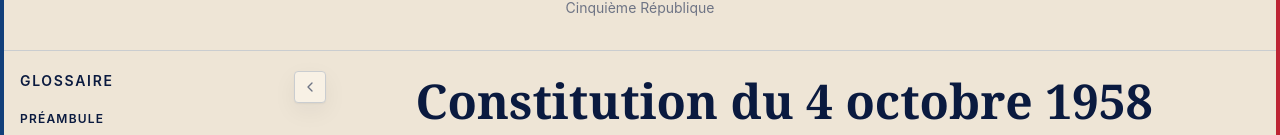
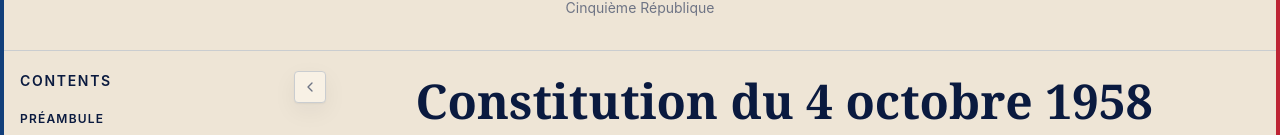
Before and after one commit to Talibabtou/demos-cratos, a Next.js app: page /en/constitution-reader in a window 1280 px wide. Both pictures are taken after a click on the button 36 px from the left and 743 px from the top of the page. Shown: the part 656-791 px from the top of the page. Built offline with nearby package versions, Linux system fonts and the light colour scheme.

Commit message:
fix: changed glossaire to contents

```diff
--- a/public/research.md
+++ b/public/research.md
@@ -493,3 +493,4 @@ real, and the right to inspect how the current version came to be.
 
 - https://www.youtube.com/watch?v=5NrDXZ78oCU
 - https://portail-municipal.fr/
+- https://fr.wikipedia.org/wiki/Elinor_Ostrom
--- a/src/features/constitution-reader/document-navigation.tsx
+++ b/src/features/constitution-reader/document-navigation.tsx
@@ -21,7 +21,7 @@ export function DocumentNavigation({ document }: DocumentNavigationProps) {
   return (
     <aside>
       <p className="font-semibold text-civic-ink text-sm uppercase tracking-[0.12em]">
-        Glossaire
+        Contents
       </p>
       <nav className="mt-5 space-y-5" aria-label="Constitution contents">
         {document.sections.map((section) => (
```
Also changed, not shown: 1 other file (tests, documents, lock files or other folders).
